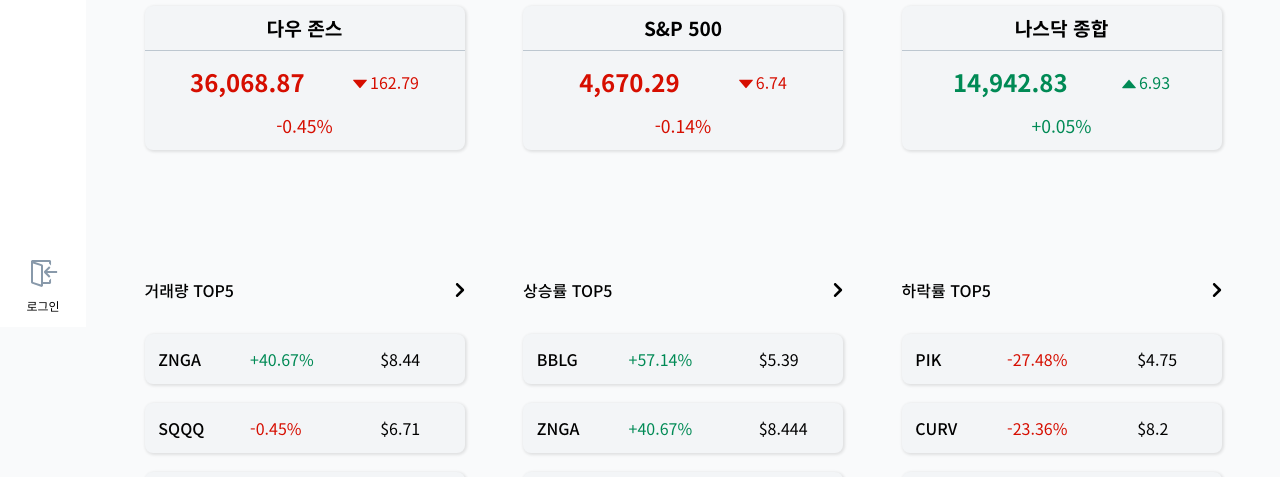
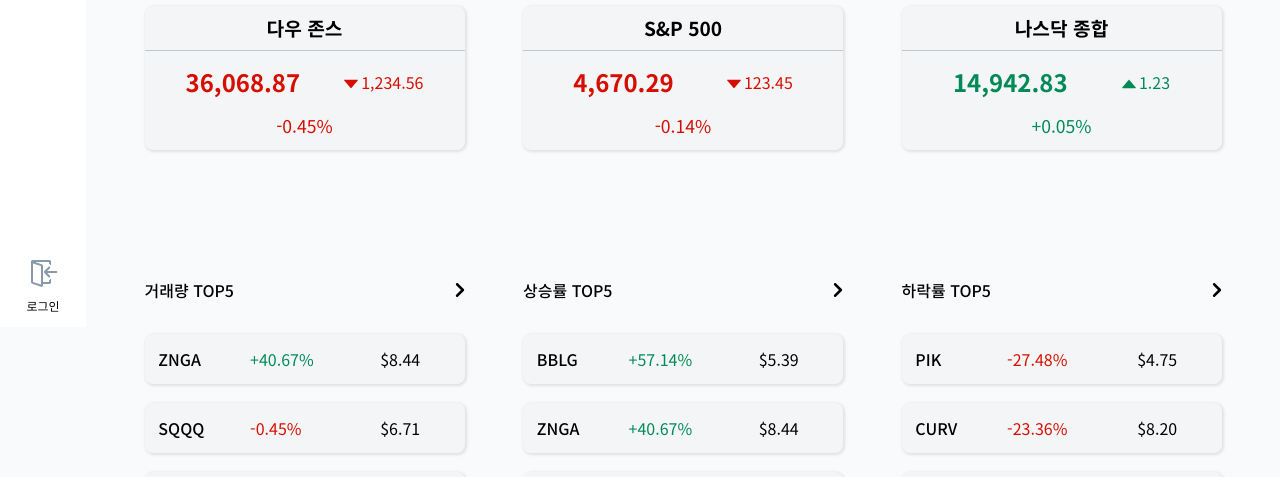
Before and after one commit to jaehyeon48/portbullio, a React app in the folder packages/webapp/: page / in a window 1280 px wide. Shown: the part 473-950 px from the top of the page. Built offline with nearby package versions, Linux system fonts and the light colour scheme; no server answers.

Commit message:
webapp - feat: Home 페이지에 formatNum 및 formatCurrency 함수 적용

```diff
--- a/packages/webapp/src/pages/Home/Home.tsx
+++ b/packages/webapp/src/pages/Home/Home.tsx
@@ -2,6 +2,7 @@ import { SyntheticEvent } from 'react';
 import { AngleRight, DynamicCaret } from '@components/index';
 import { AuthPage } from '@pages/index';
 import { useAuth, useModal } from '@hooks/index';
+import { formatNum } from '@utils';
 import HeroImage from './HeroImage';
 import * as Style from './styles';
 import Top5Stocks from './Top5Stocks';
@@ -38,10 +39,10 @@ export default function Home() {
 					<Style.IndexHeader>다우 존스</Style.IndexHeader>
 					<Style.IndexInfo value={-1}>
 						<Style.IndexPriceContainer>
-							<Style.IndexPrice>36,068.87</Style.IndexPrice>
+							<Style.IndexPrice>{formatNum(36068.87)}</Style.IndexPrice>
 							<Style.IndexPriceChange>
 								<DynamicCaret value={-1} width={20} height={20} />
-								162.79
+								{formatNum(1234.56)}
 							</Style.IndexPriceChange>
 						</Style.IndexPriceContainer>
 						<Style.IndexChangePercent>-0.45%</Style.IndexChangePercent>
@@ -51,10 +52,10 @@ export default function Home() {
 					<Style.IndexHeader>S&amp;P 500</Style.IndexHeader>
 					<Style.IndexInfo value={-1}>
 						<Style.IndexPriceContainer>
-							<Style.IndexPrice>4,670.29</Style.IndexPrice>
+							<Style.IndexPrice>{formatNum(4670.29)}</Style.IndexPrice>
 							<Style.IndexPriceChange>
 								<DynamicCaret value={-1} width={20} height={20} />
-								6.74
+								{formatNum(123.45)}
 							</Style.IndexPriceChange>
 						</Style.IndexPriceContainer>
 						<Style.IndexChangePercent>-0.14%</Style.IndexChangePercent>
@@ -64,10 +65,10 @@ export default function Home() {
 					<Style.IndexHeader>나스닥 종합</Style.IndexHeader>
 					<Style.IndexInfo value={1}>
 						<Style.IndexPriceContainer>
-							<Style.IndexPrice>14,942.83</Style.IndexPrice>
+							<Style.IndexPrice>{formatNum(14942.83)}</Style.IndexPrice>
 							<Style.IndexPriceChange>
 								<DynamicCaret value={1} width={20} height={20} />
-								6.93
+								{formatNum(1.23)}
 							</Style.IndexPriceChange>
 						</Style.IndexPriceContainer>
 						<Style.IndexChangePercent>+0.05%</Style.IndexChangePercent>
--- a/packages/webapp/src/pages/Home/Top5Stocks.tsx
+++ b/packages/webapp/src/pages/Home/Top5Stocks.tsx
@@ -1,3 +1,4 @@
+import { formatCurrency } from '@utils';
 import * as Style from './styles';
 
 interface StockItem {
@@ -21,7 +22,7 @@ export default function Top5Stocks({ stockList }: Props) {
 							{change > 0 && '+'}
 							{change}%
 						</Style.Top5ListItemChangePercent>
-						<Style.Top5ListItemPrice>${price}</Style.Top5ListItemPrice>
+						<Style.Top5ListItemPrice>{formatCurrency(price, 'usd')}</Style.Top5ListItemPrice>
 					</Style.Top5ListItemLink>
 				</Style.Top5ListItem>
 			))}
```
